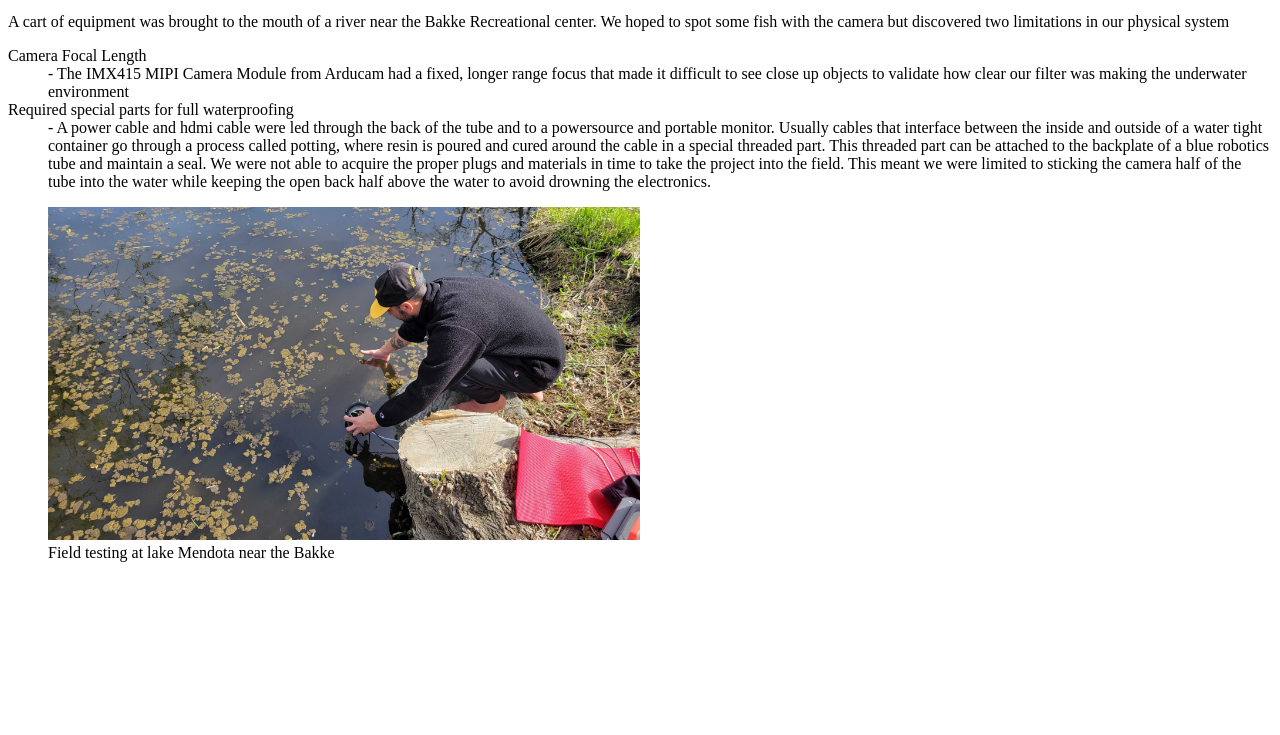
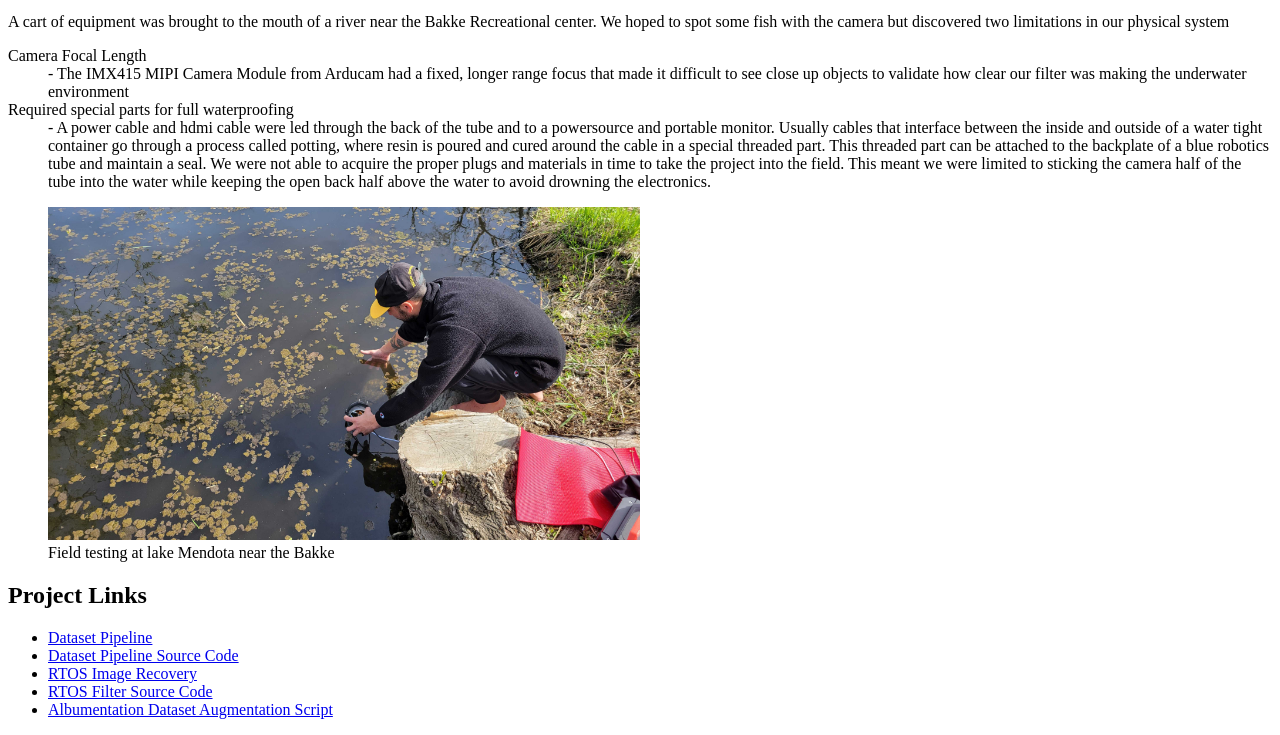
Before and after one commit to davidcoleman1226/fishIdentification_Website, a plain HTML site: page index.html in a window 1280 px wide. Shown: the part 2931-3666 px from the top of the page. Before the commit the page ends 3509 px from the top, so only its background shows below. Drawn offline with Linux system fonts and the light colour scheme.

Commit message:
Update index.html

```diff
--- a/index.html
+++ b/index.html
@@ -153,5 +153,16 @@
 
     <p></p>
     <p></p>
-</body>
-</html>
+
+    <h2>Project Links</h2>
+
+    <ul>
+        <li><a href="dataset_pipeline.html">Dataset Pipeline</a></li>
+        <li><a href="pipeline_code.html">Dataset Pipeline Source Code</a></li>
+        <li><a href="rtos.html">RTOS Image Recovery</a></li>
+        <li><a href="rtos_code.html">RTOS Filter Source Code</a></li>
+        <li><a href="muddy_code.html">Albumentation Dataset Augmentation Script</a></li>
+    </ul>
+
+    </body>
+    </html>
```
